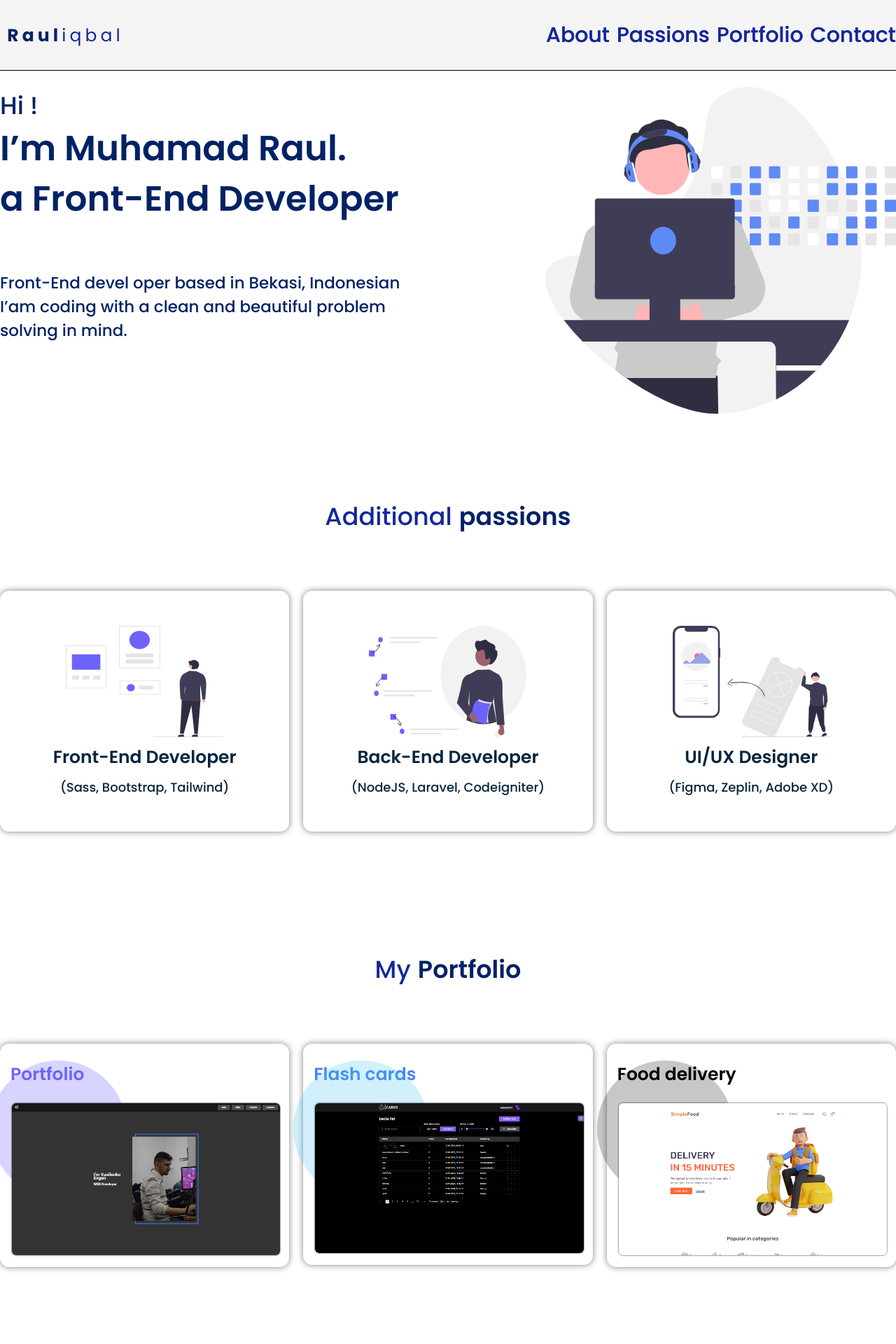
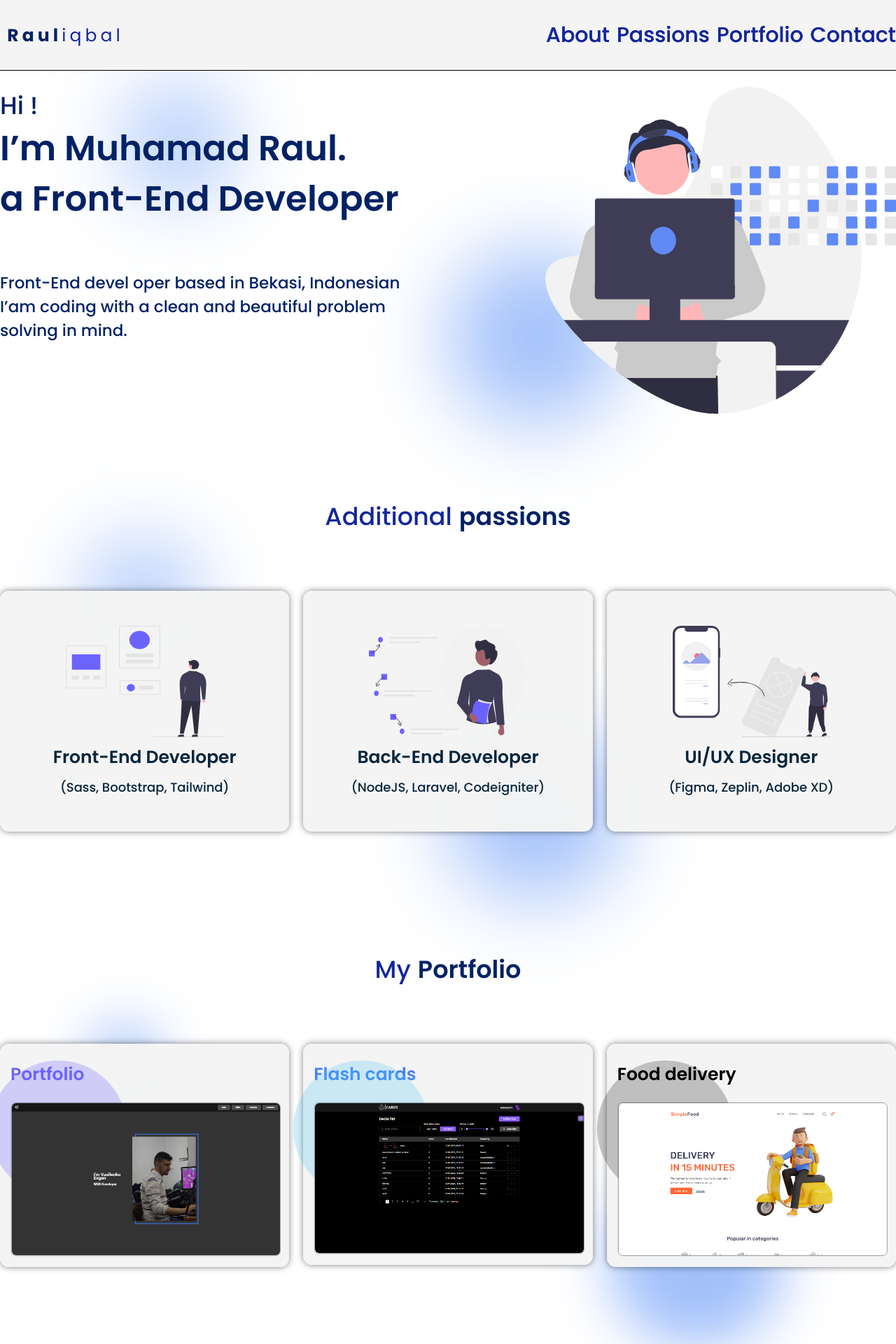
Before and after one commit to yevhenkr/portfolio-second-variant, a React app: page / in a window 1280 px wide. Shown: the top 1920 px of the page at 70% size. Built offline with nearby package versions, Linux system fonts and the light colour scheme.

Commit message:
refactor

```diff
--- a/src/common/components/layout/sections/main/Main.tsx
+++ b/src/common/components/layout/sections/main/Main.tsx
@@ -6,7 +6,7 @@
 export const Main = () => {
     return (
         <StyledMain id={'Main'}>
-            <FlexWrapper flexDirection={"row"} justify={"space-between"} max_width={"1628px"}>
+            <StyledDiv>
                 <FlexWrapper flexDirection={"column"} max_width={"600px"} width={"100%"}>
                     <StyledSpan>Hi !</StyledSpan>
                     <FlexWrapper flexDirection={"column"} justify={"center"}>
@@ -18,17 +18,48 @@
                         solving in mind.</StyledP>
                 </FlexWrapper>
                 <UserSVG/>
-            </FlexWrapper>
+            </StyledDiv>
         </StyledMain>
     );
 };
+
+const StyledDiv = styled.div`
+    display: flex;
+    flex-direction: row;
+    justify-content: space-between;
+    max-width: 1628px;
+`
 
 const StyledMain = styled.main`
     max-width: 1628px;
     width: 100%;
     padding-bottom: 120px;
     padding-top: 124px;
+    position: relative;
+
+    &::after, &::before {
+        content: "";
+        position: absolute;
+        background-color: rgba(69, 129, 246, 0.5); /* Полупрозрачный синий */
+        border-radius: 50%;
+        filter: blur(60px); /* Размытие */
+        z-index: -1; /* Чтобы элемент был позади контента */
+    }
+    &::after {
+        width: 150px;
+        height: 150px;
+
+        top: 18%; /* Положение относительно родителя */
+        left: 14%; /* Положение относительно родителя */
+    }
+    &::before {
+        width: 250px;
+        height: 250px;
+        top: 50%; /* Положение относительно родителя */
+        left: 50%; /* Положение относительно родителя */
+    }
 `
+
 const StyledSpan = styled.span`
 `
 const StyledH1 = styled.h1`
--- a/src/common/components/layout/sections/passions/Passions.tsx
+++ b/src/common/components/layout/sections/passions/Passions.tsx
@@ -3,37 +3,67 @@
 import {PassionsFront} from "../../../../../assets/icons/passionsFront";
 import {PassionsBack} from "../../../../../assets/icons/passionsBack";
 import {PassionsUI} from "../../../../../assets/icons/passionsUI";
-import {Section} from "../../../ui/section/Section";
 import {myTheme} from "../../../../../styles/Theme.styled";
 import {TitleSection} from "../../../ui/titleSections/TitleSection";
 
 export const Passions = () => {
     return (
-        <Section id={'Passions'}>
+        <StyledDiv id={'Passions'}>
             <TitleSection wordOne={"Additional"} wordSecond={"passions"}/>
             <FlexWrapper wrap={"wrap"} flexDirection={"row"} justify={"space-around"} max_width={"1628"} gap={"20px"}>
-                <FlexWrapper flex={"1"} flexDirection={"column"} borderRadius={"13px"}
+                <FlexWrapper backgroundColor={`${myTheme.color.white}`} flex={"1"} flexDirection={"column"} borderRadius={"13px"}
                              align_i={"center"} max_width={ "500px"} min_width={"350px"} padding={"50px 0"} boxShadow={"0px 0px 10px rgba(0, 0, 0, 0.5)"}>
                     <PassionsFront/>
                     <H3Styled>Front-End Developer</H3Styled>
                     <SpanSkills>(Sass, Bootstrap, Tailwind)</SpanSkills>
                 </FlexWrapper>
-                <FlexWrapper flex={"1"} flexDirection={"column"} borderRadius={"13px"}
+                <FlexWrapper backgroundColor={`${myTheme.color.white}`} flex={"1"} flexDirection={"column"} borderRadius={"13px"}
                              align_i={"center"} min_width={"350px"} padding={"50px 0"} boxShadow={"0px 0px 10px rgba(0, 0, 0, 0.5)"}>
                     <PassionsBack/>
                     <H3Styled>Back-End Developer</H3Styled>
                     <SpanSkills>(NodeJS, Laravel, Codeigniter)</SpanSkills>
                 </FlexWrapper>
-                <FlexWrapper flex={"1"} flexDirection={"column"} borderRadius={"13px"}
+                <FlexWrapper backgroundColor={`${myTheme.color.white}`} flex={"1"} flexDirection={"column"} borderRadius={"13px"}
                              align_i={"center"} min_width={"350px"} padding={"50px 0"} boxShadow={"0px 0px 10px rgba(0, 0, 0, 0.5)"}>
                     <PassionsUI/>
                     <H3Styled>UI/UX Designer</H3Styled>
                     <SpanSkills>(Figma, Zeplin, Adobe XD)</SpanSkills>
                 </FlexWrapper>
             </FlexWrapper>
-        </Section>
+        </StyledDiv>
     );
 };
+
+const StyledDiv = styled.section`
+    padding-bottom: 170px;
+    max-width: 1628px;
+    width: 100%;
+    position: relative;
+
+    &::after, &::before {
+        content: "";
+        position: absolute;
+        background-color: rgba(69, 129, 246, 0.5);
+        border-radius: 50%;
+        filter: blur(60px);
+        z-index: -1;
+    }
+
+    &::after {
+        width: 150px;
+        height: 150px;
+        top: 10%;
+        left: 10%;
+    }
+
+    &::before {
+        width: 250px;
+        height: 250px;
+        top: 50%;
+        left: 50%;
+    }
+`
+
 const H3Styled = styled.span`
     font-weight: ${myTheme.font.weights.semiBold};
     font-size: 25px;
--- a/src/common/components/layout/sections/portfolio/Portfolio.tsx
+++ b/src/common/components/layout/sections/portfolio/Portfolio.tsx
@@ -5,15 +5,14 @@
 import first from "../../../../../assets/img/Port3.png";
 import second from "../../../../../assets/img/Cards.png";
 import therd from "../../../../../assets/img/SFood.png";
-import {Section} from "../../../ui/section/Section";
 import {myTheme} from "../../../../../styles/Theme.styled";
 
 export const Portfolio = () => {
     return (
-        <Section>
+        <StyledSection>
             <TitleSection wordOne={"My"} wordSecond={"Portfolio"}/>
             <FlexWrapper wrap={"wrap"} gap={"20px"} flexDirection={"row"} justify={"space-around"}>
-                <FlexWrapper flex={"1"} flexDirection={"column"} borderRadius={"13px"}
+                <FlexWrapper backgroundColor={`${myTheme.color.white}`} flex={"1"} flexDirection={"column"} borderRadius={"13px"}
                              align_i={"center"} min_width={"320px"} padding={"15px"}
                              boxShadow={"0px 0px 10px rgba(0, 0, 0, 0.5)"}>
                     <FlexWrapper padding={"10px 0"} flexDirection={"row"} gap={"10px"} justify={"flex-start"}
@@ -29,7 +28,7 @@
                         <StyledImg src={first} alt={"props.alt"}/>
                     </ImageContainer>
                 </FlexWrapper>
-                <FlexWrapper flex={"1"} flexDirection={"column"} borderRadius={"13px"} align_i={"center"} min_width={"320px"} padding={"15px"}
+                <FlexWrapper backgroundColor={`${myTheme.color.white}`} flex={"1"} flexDirection={"column"} borderRadius={"13px"} align_i={"center"} min_width={"320px"} padding={"15px"}
                              boxShadow={"0px 0px 10px rgba(0, 0, 0, 0.5)"}>
                     <FlexWrapper padding={"10px 0"} flexDirection={"row"} gap={"10px"} justify={"flex-start"}
                                  width={"100%"}>
@@ -45,7 +44,7 @@
                         <StyledImg src={second} alt={"props.alt"}/>
                     </ImageContainer>
                 </FlexWrapper>
-                <FlexWrapper flex={"1"} flexDirection={"column"} borderRadius={"13px"}
+                <FlexWrapper backgroundColor={`${myTheme.color.white}`} flex={"1"} flexDirection={"column"} borderRadius={"13px"}
                              align_i={"center"} min_width={"320px"} padding={"15px"}
                              boxShadow={"0px 0px 10px rgba(0, 0, 0, 0.5)"}>
                     <FlexWrapper padding={"10px 0"} flexDirection={"row"} gap={"10px"} justify={"flex-start"}
@@ -62,9 +61,42 @@
                     </ImageContainer>
                 </FlexWrapper>
             </FlexWrapper>
-        </Section>
+        </StyledSection>
     );
 };
+
+const StyledSection = styled.section`
+    padding-bottom: 170px;
+    max-width: 1628px;
+    width: 100%;
+    position: relative;
+z-index: 1;
+    &::after, &::before {
+        content: "";
+        position: absolute;
+        background-color: rgba(69, 129, 246, 0.5);
+        border-radius: 50%;
+        filter: blur(40px);
+        z-index: -1;
+    }
+
+    &::after {
+        width: 100px;
+        height: 100px;
+        top: 17%;
+        left: 10%;
+        z-index: -2;
+
+    }
+
+    &::before {
+        width: 250px;
+        height: 250px;
+        top: 51%;
+        left: 68%;
+    }
+`
+
 type StyledSpanType = {
     color?: string
     width?: string
--- a/src/common/components/ui/flexWrapper/FlexWrapper.tsx
+++ b/src/common/components/ui/flexWrapper/FlexWrapper.tsx
@@ -14,6 +14,7 @@
   borderRadius?: string
   padding?: string
   boxShadow?: string
+  backgroundColor?: string
 }
 
 export const FlexWrapper = styled.div<FlexWrapperType>`
@@ -32,4 +33,5 @@
   border-radius: ${props => props.borderRadius || ''};
   padding: ${props => props.padding ||"0"};
   box-shadow: ${props => props.boxShadow ||""};
+  background-color: ${props => props.backgroundColor ||""};
 `
--- a/src/common/components/ui/section/Section.tsx
+++ /dev/null
@@ -1,7 +0,0 @@
-import styled from "styled-components";
-
-export const Section = styled.section`
-    padding-bottom: 170px;
-    max-width: 1628px;
-    width: 100%;
-`
```
